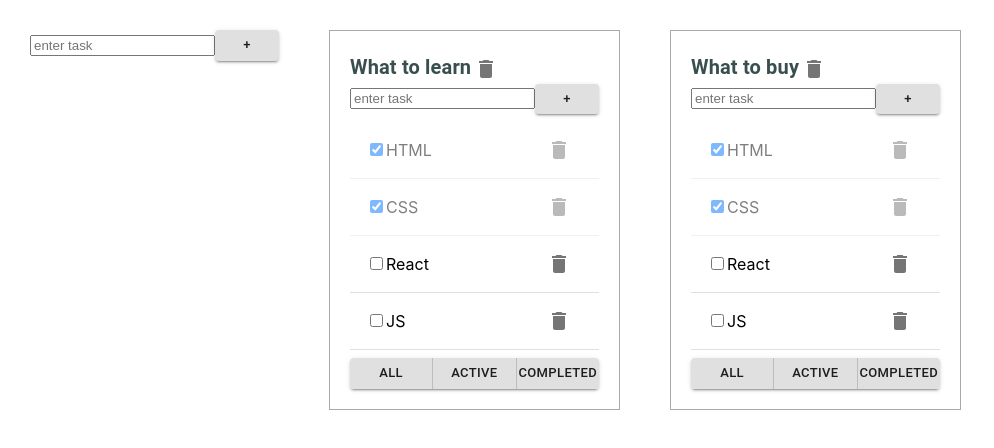
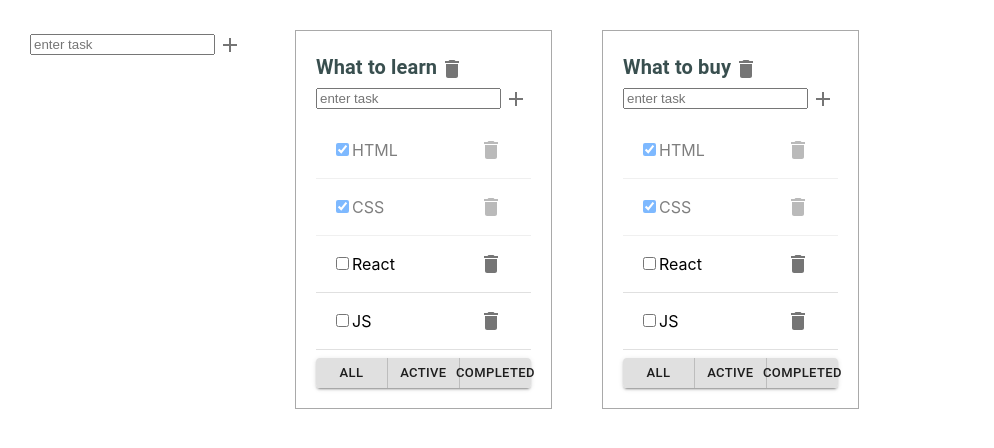
Before and after one commit to fabskrejt/todo-list, a React (Create React App) app: page / in a window 1280 px wide. Shown: the top 448 px of the page, without its empty margins (0-994 px from the left). Built offline with nearby package versions, Linux system fonts and the light colour scheme.

Commit message:
changed AddItemForm component, used add icon from MUI

```diff
--- a/src/AddItemForm.tsx
+++ b/src/AddItemForm.tsx
@@ -1,5 +1,6 @@
 import React, {ChangeEvent, KeyboardEvent, useState} from "react";
-import {Button} from "@material-ui/core";
+import {Button, IconButton} from "@material-ui/core";
+import {Add} from "@material-ui/icons";
 export type AddItemFormType = {
     addItemCallback:(trimmedTitle:string) => void
 
@@ -48,7 +49,10 @@ export const AddItemForm=(props: AddItemFormType)=>{
                 onKeyPress={onKeyPressAddTask}
             />
             {/*<button onClick={addTask}>+</button>*/}
-            <Button onClick={addTask} variant={"contained"} size={'small'}>+</Button>
+            <IconButton onClick={addTask} size={'small'}>
+                <Add/>
+            </IconButton>
+      {/*      <Button onClick={addTask} variant={"contained"} size={'small'}>+</Button>*/}
             {errorMessage}
         </div>
     )
```
